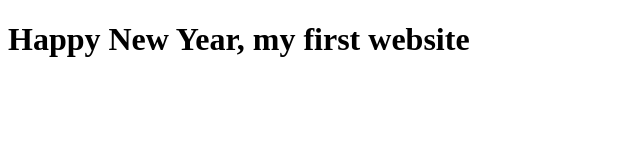
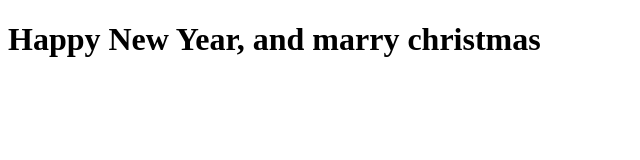
Before and after one commit to merajansi/Apache_Server, a plain HTML site: page index.html in a window 1280 px wide. Shown: the whole page, without its empty margins (0-640 px from the left). Drawn offline with Linux system fonts and the light colour scheme.

Commit message:
changes by kunal

```diff
--- a/index.html
+++ b/index.html
@@ -1,2 +1,2 @@
-<!DOCTYPE html> <html> <head> <title>My Website</title> </head> <body> <h1>Happy New Year, my first website</h1> </body>
+<!DOCTYPE html> <html> <head> <title>My Website</title> </head> <body> <h1>Happy New Year, and marry christmas</h1> </body>
 </html>
```
